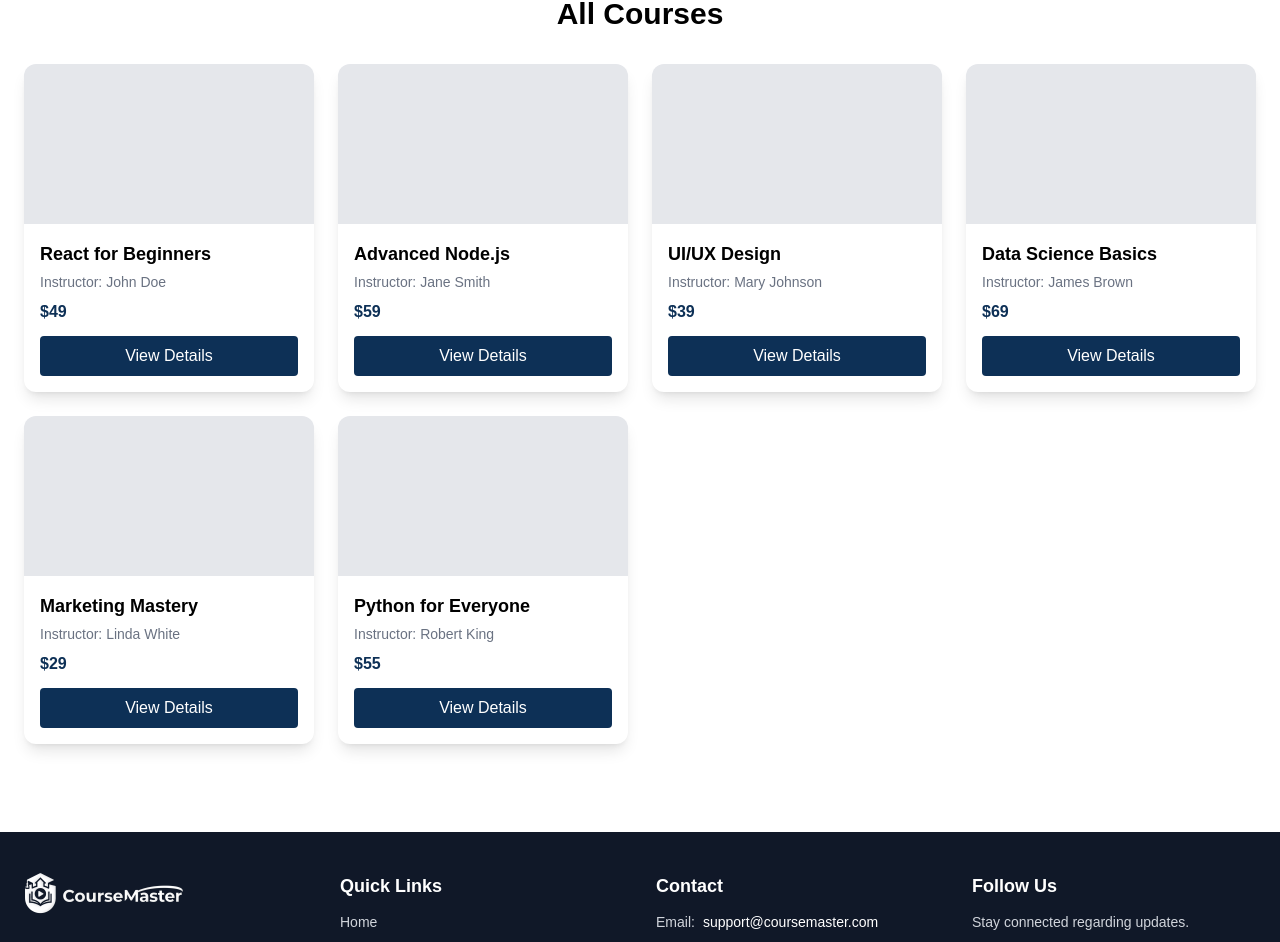
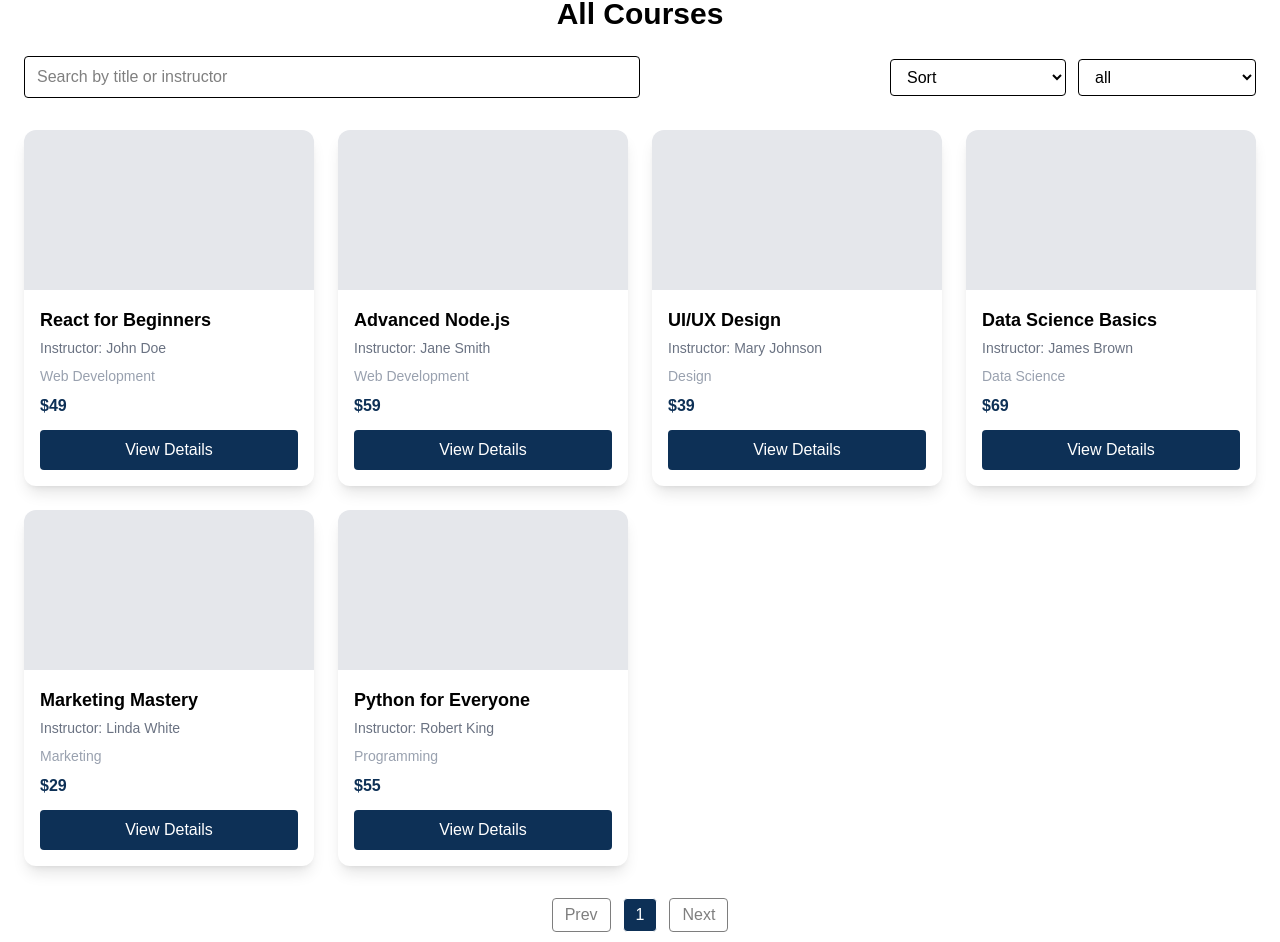
Before and after one commit to Bokul98/coursemaster-client, a React (Vite) app: page /courses in a window 1280 px wide. Shown: the part 132-1074 px from the top of the page. Built offline with nearby package versions, Linux system fonts and the light colour scheme; a web font is replaced by a local one.

Commit message:
added courses details page

```diff
--- /dev/null
+++ b/src/pages/Courses/CourseDetails.jsx
@@ -0,0 +1,68 @@
+import React from "react";
+import { useParams, useNavigate } from "react-router";
+import { isAuthenticated } from "../../utils/auth";
+
+const CourseDetails = () => {
+    const { id } = useParams();
+    const navigate = useNavigate();
+
+    const courses = [
+        { id: 1, title: "React for Beginners", instructor: "John Doe", price: 49, description: "Learn React from scratch.", syllabus: ["Intro", "Components", "State & Props", "Routing"] },
+        { id: 2, title: "Advanced Node.js", instructor: "Jane Smith", price: 59, description: "Deep dive into Node.js internals.", syllabus: ["Streams", "Clustering", "Performance"] },
+        { id: 3, title: "UI/UX Design", instructor: "Mary Johnson", price: 39, description: "Design beautiful user experiences.", syllabus: ["Design Principles", "Figma", "Prototyping"] },
+        { id: 4, title: "Data Science Basics", instructor: "James Brown", price: 69, description: "Intro to data analysis and ML.", syllabus: ["Python", "Pandas", "ML Basics"] },
+        { id: 5, title: "Marketing Mastery", instructor: "Linda White", price: 29, description: "Marketing fundamentals for growth.", syllabus: ["SEO", "Content", "Analytics"] },
+        { id: 6, title: "Python for Everyone", instructor: "Robert King", price: 55, description: "Start programming with Python.", syllabus: ["Syntax", "OOP", "Web"] },
+    ];
+
+    const course = courses.find(c => String(c.id) === String(id));
+
+    if (!course) {
+        return (
+            <div className="max-w-3xl mx-auto px-6 py-12">
+                <h2 className="text-2xl font-bold">Course not found</h2>
+            </div>
+        );
+    }
+
+    const handleEnroll = () => {
+        if (!isAuthenticated()) {
+            // If guest, redirect to login
+            navigate('/login');
+            return;
+        }
+
+        // Minimal behavior for now: proceed to enrollment/payment flow (not implemented)
+        // You can replace this with a real flow later.
+        alert('Proceed to enrollment / payment flow (not implemented)');
+    };
+
+    return (
+        <div className="max-w-4xl mx-auto px-6 py-12">
+            <div className="bg-white shadow rounded-xl p-6">
+                <h1 className="text-3xl font-bold mb-2">{course.title}</h1>
+                <p className="text-sm text-gray-500 mb-4">Instructor: {course.instructor}</p>
+                <p className="mb-4">{course.description}</p>
+
+                <h3 className="font-semibold mb-2">Syllabus</h3>
+                <ul className="list-disc list-inside mb-4">
+                    {course.syllabus.map((s, i) => (
+                        <li key={i}>{s}</li>
+                    ))}
+                </ul>
+
+                <div className="flex items-center justify-between gap-4">
+                    <p className="text-2xl font-bold text-[#0D3056]">${course.price}</p>
+                    <button
+                        onClick={handleEnroll}
+                        className="bg-[#0D3056] text-white px-6 py-2 rounded-lg hover:bg-[#0A2440] transition"
+                    >
+                        Enroll Now
+                    </button>
+                </div>
+            </div>
+        </div>
+    );
+};
+
+export default CourseDetails;
--- a/src/pages/Courses/Courses.jsx
+++ b/src/pages/Courses/Courses.jsx
@@ -1,46 +1,194 @@
-import React from "react";
+import React, { useMemo, useState } from "react";
+import { Link } from "react-router";
+
+// Static course data (kept top-level so hooks don't need it as a dependency)
+const courses = [
+    {
+        id: 1,
+        title: "React for Beginners",
+        instructor: "John Doe",
+        price: 49,
+        category: "Web Development",
+        tags: ["React", "Frontend"],
+    },
+    {
+        id: 2,
+        title: "Advanced Node.js",
+        instructor: "Jane Smith",
+        price: 59,
+        category: "Web Development",
+        tags: ["Node.js", "Backend"],
+    },
+    {
+        id: 3,
+        title: "UI/UX Design",
+        instructor: "Mary Johnson",
+        price: 39,
+        category: "Design",
+        tags: ["Design", "Figma"],
+    },
+    {
+        id: 4,
+        title: "Data Science Basics",
+        instructor: "James Brown",
+        price: 69,
+        category: "Data Science",
+        tags: ["Python", "Pandas"],
+    },
+    {
+        id: 5,
+        title: "Marketing Mastery",
+        instructor: "Linda White",
+        price: 29,
+        category: "Marketing",
+        tags: ["SEO", "Content"],
+    },
+    {
+        id: 6,
+        title: "Python for Everyone",
+        instructor: "Robert King",
+        price: 55,
+        category: "Programming",
+        tags: ["Python"],
+    },
+];
 
 const Courses = () => {
-    const courses = [
-        { id: 1, title: "React for Beginners", instructor: "John Doe", price: 49 },
-        { id: 2, title: "Advanced Node.js", instructor: "Jane Smith", price: 59 },
-        { id: 3, title: "UI/UX Design", instructor: "Mary Johnson", price: 39 },
-        { id: 4, title: "Data Science Basics", instructor: "James Brown", price: 69 },
-        { id: 5, title: "Marketing Mastery", instructor: "Linda White", price: 29 },
-        { id: 6, title: "Python for Everyone", instructor: "Robert King", price: 55 },
-    ];
+
+    // UI state for static client-side features
+    const [query, setQuery] = useState("");
+    const [sort, setSort] = useState(""); // "price_asc" | "price_desc"
+    const [category, setCategory] = useState("all");
+    const [page, setPage] = useState(1);
+    const pageSize = 6;
+
+    const categories = useMemo(() => ["all", ...Array.from(new Set(courses.map((c) => c.category)))], []);
+
+    const filtered = useMemo(() => {
+        let out = courses.slice();
+
+        // Search by title or instructor
+        if (query.trim()) {
+            const q = query.toLowerCase();
+            out = out.filter(
+                (c) => c.title.toLowerCase().includes(q) || c.instructor.toLowerCase().includes(q)
+            );
+        }
+
+        // Category filter
+        if (category !== "all") {
+            out = out.filter((c) => c.category === category);
+        }
+
+        // Sorting
+        if (sort === "price_asc") out.sort((a, b) => a.price - b.price);
+        if (sort === "price_desc") out.sort((a, b) => b.price - a.price);
+
+        return out;
+    }, [query, sort, category]);
+
+    const totalPages = Math.max(1, Math.ceil(filtered.length / pageSize));
+
+    // Ensure page in range (useEffect would be better, but keep simple clamp here)
+    if (page > totalPages) setPage(totalPages);
+
+    const pageItems = filtered.slice((page - 1) * pageSize, page * pageSize);
 
     return (
         <div className="max-w-7xl mx-auto px-6 py-12">
 
-            <h1 className="text-3xl font-bold mb-8 text-center">All Courses</h1>
+            <h1 className="text-3xl font-bold mb-6 text-center">All Courses</h1>
 
+            {/* Controls */}
+            <div className="flex flex-col md:flex-row md:items-center md:justify-between gap-4 mb-8">
+                <div className="flex items-center gap-2 w-full md:w-1/2">
+                    <input
+                        value={query}
+                        onChange={e => { setQuery(e.target.value); setPage(1); }}
+                        placeholder="Search by title or instructor"
+                        className="w-full border rounded px-3 py-2"
+                    />
+                </div>
+
+                <div className="flex items-center gap-3">
+                    <select
+                        value={sort}
+                        onChange={e => setSort(e.target.value)}
+                        className="border rounded px-3 py-2"
+                    >
+                        <option value="">Sort</option>
+                        <option value="price_asc">Price: Low to High</option>
+                        <option value="price_desc">Price: High to Low</option>
+                    </select>
+
+                    <select
+                        value={category}
+                        onChange={e => { setCategory(e.target.value); setPage(1); }}
+                        className="border rounded px-3 py-2"
+                    >
+                        {categories.map((cat) => (
+                            <option key={cat} value={cat}>{cat}</option>
+                        ))}
+                    </select>
+                </div>
+            </div>
+
+            {/* Grid */}
             <div className="grid grid-cols-1 sm:grid-cols-2 md:grid-cols-3 lg:grid-cols-4 gap-6">
 
-                {courses.map(course => (
+                {pageItems.map(course => (
                     <div
                         key={course.id}
                         className="bg-white shadow-lg rounded-xl overflow-hidden hover:shadow-2xl transition"
                     >
-                        {/* Image placeholder */}
-                        <div className="h-40 bg-gray-200"></div>
+                        <div className="h-40 bg-gray-200" />
 
-                        {/* Course Info */}
                         <div className="p-4">
                             <h2 className="font-semibold text-lg mb-1">{course.title}</h2>
                             <p className="text-gray-500 text-sm mb-2">Instructor: {course.instructor}</p>
+                            <p className="text-sm text-gray-400 mb-2">{course.category}</p>
                             <p className="font-bold text-[#0D3056] mb-3">${course.price}</p>
-                            <a
-                                href={`/courses/${course.id}`}
+                            <Link
+                                to={`/courses/${course.id}`}
                                 className="block text-center bg-[#0D3056] text-white py-2 rounded hover:bg-[#0A2440] transition"
                             >
                                 View Details
-                            </a>
+                            </Link>
                         </div>
                     </div>
                 ))}
 
             </div>
+
+            {/* Pagination */}
+            <div className="flex items-center justify-center gap-3 mt-8">
+                <button
+                    onClick={() => setPage((p) => Math.max(1, p - 1))}
+                    disabled={page === 1}
+                    className="px-3 py-1 border rounded disabled:opacity-50"
+                >
+                    Prev
+                </button>
+
+                {Array.from({ length: totalPages }).map((_, i) => (
+                    <button
+                        key={i}
+                        onClick={() => setPage(i + 1)}
+                        className={`px-3 py-1 border rounded ${page === i + 1 ? 'bg-[#0D3056] text-white' : ''}`}
+                    >
+                        {i + 1}
+                    </button>
+                ))}
+
+                <button
+                    onClick={() => setPage((p) => Math.min(totalPages, p + 1))}
+                    disabled={page === totalPages}
+                    className="px-3 py-1 border rounded disabled:opacity-50"
+                >
+                    Next
+                </button>
+            </div>
+
         </div>
     );
 };
--- a/src/router/router.jsx
+++ b/src/router/router.jsx
@@ -5,6 +5,7 @@ import AuthLayout from "../layouts/AuthLayout";
 import Login from "../pages/Authentication/Login/Login";
 import Register from "../pages/Authentication/Register/Register";
 import Courses from "../pages/Courses/Courses";
+import CourseDetails from "../pages/Courses/CourseDetails";
 
 export const router = createBrowserRouter([
   {
@@ -18,6 +19,11 @@ export const router = createBrowserRouter([
         {
           path: "courses",
           Component: Courses
+        }
+        ,
+        {
+          path: "courses/:id",
+          Component: CourseDetails
         }
     ]
   },
--- /dev/null
+++ b/src/utils/auth.js
@@ -0,0 +1,9 @@
+export const isAuthenticated = () => {
+    try {
+        return !!localStorage.getItem('accessToken');
+    } catch (e) {
+        return false;
+    }
+};
+
+export default isAuthenticated;
```
